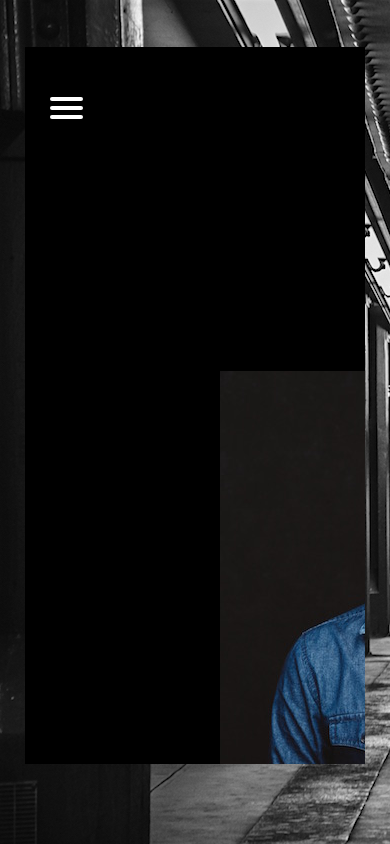
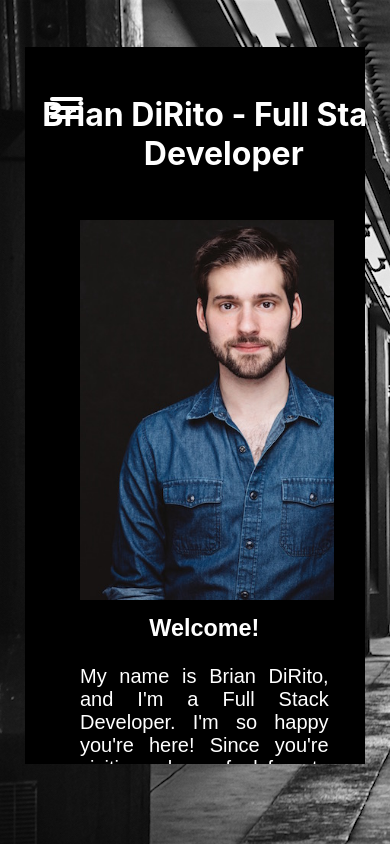
Before and after one commit to Bcdirito/github.bcdirito.io, a React (Create React App) app: page / in a window 390 px wide. Built offline with nearby package versions, Linux system fonts and the light colour scheme.

Commit message:
refactoring for deployment

```diff
--- a/public/index.html
+++ b/public/index.html
@@ -4,7 +4,7 @@
   <head>
     <meta charset="utf-8" />
     <!-- <link rel="shortcut icon" href="%PUBLIC_URL%/favicon.ico"> -->
-    <meta name="viewport" content="width=device-width, initial-scale=1, shrink-to-fit=no" />
+    <meta name="viewport" content="width=device-width, initial-scale=1"/>
     <meta name="theme-color" content="#000000">
     <!--
       manifest.json provides metadata used when your web app is added to the
--- a/src/css/home.css
+++ b/src/css/home.css
@@ -170,7 +170,7 @@
 
   /* iPhone x */
 
-  @media only screen and (max-height: 812px) and (min-width: 375px) and (orientation:portrait) {
+  /* @media only screen and (max-height: 812px) and (min-width: 375px) and (orientation:portrait) {
 
     .homePage {
         margin-top: 50px;
@@ -281,11 +281,11 @@
         margin-left: -49%;
         margin-right: 10%;
     }
-}
+} */
 
 /* iphone 6/7/8 */
 
-@media only screen and (max-width: 667px) and (min-height: 375px) and (orientation:landscape){
+/* @media only screen and (max-width: 667px) and (min-height: 375px) and (orientation:landscape){
     .homePage {
         margin-left: 0px;
     }
@@ -353,40 +353,42 @@
       padding-top: 0px;
       text-align: left;
       font-size: 26px;
-      margin-right: -20px;
-      margin-left: -210px;
-      margin-top: -25px;
       margin-bottom: 20px;
   }
 
   .homeContent {
-      margin-top: -30px;
       width: 67vw;
       height: 250px;
-      margin-bottom: -0px;
+      display: flex;
+      flex-direction: column;
+      align-self: center
   }
 
   .headshot {
       width: 225px;
+      margin-bottom: 0px;
   }
 
   .homeText {
       font-size: 16px;
-      margin-left: 150px;
-      margin-top: 0px;
+      padding-right: 50px;
+      padding-top: 0px;
+      margin-left: 0px;
+      margin-right: 0px;
   }
 
   .homeText h3 {
       text-align: center;
-      padding-right: 22px;
-      margin-left: -190px;
+      padding-left: 215px;
   }
 
   .homeText p {
       text-align: justify;
-      margin-left: -200px;
+      display: flex;
+      margin-left: 0px;
+      margin-right: 0px;
       padding-left: 0px;
-      padding-right: 30px;
+      padding-right: 0px;
   }
 
   .homeIcons {
@@ -397,12 +399,12 @@
   .homeIcons p {
       margin-left: -35%;
       margin-right: 10%;
-  }
-}
+  } */
+/* } */
 
 /* iphone 6/7/8 Plus */
 
-@media only screen and (max-width: 736px) and (min-height: 414px) and (orientation:landscape){
+/* @media only screen and (max-width: 736px) and (min-height: 414px) and (orientation:landscape){
   .Home {
       max-height: 75vh;
       margin-top: -25px;
@@ -518,11 +520,11 @@
       margin-right: 10%;
       font-size: 18px;
   }
-}
+} */
 
 /* Galaxy S5 */
 
-@media only screen and (min-width: 360px) and (max-height: 640px) and (orientation:portrait){
+/* @media only screen and (min-width: 360px) and (max-height: 640px) and (orientation:portrait){
     .Home {
         max-height: 75vh;
     }
@@ -630,11 +632,11 @@
         margin-left: -110px;
         margin-right: -20px;
     }
-}
+} */
 
 /* Pixel 2 */
 
-@media only screen and (min-width: 411px) and (max-height: 731px) and (orientation: portrait) {
+/* @media only screen and (min-width: 411px) and (max-height: 731px) and (orientation: portrait) {
     .homeContent {
         margin-left: 70px;
     }
@@ -681,11 +683,11 @@
     .homeIcons {
         margin-left: 255px;
     }
-}
+} */
 
 /* Pixel 2 XL */
 
-@media only screen and (min-width: 411px) and (min-height: 737px) and (max-height: 823px) and (orientation: portrait) {
+/* @media only screen and (min-width: 411px) and (min-height: 737px) and (max-height: 823px) and (orientation: portrait) {
     .homePage {
         margin-left: 0px;
     }
@@ -750,11 +752,11 @@
     .homeIcons p {
         margin-left: -230px;
     }
-}
+} */
 
 /* iPhone 5 */
 
-@media only screen and (min-width: 320px) and (max-height: 568px) and (orientation:portrait){
+/* @media only screen and (min-width: 320px) and (max-height: 568px) and (orientation:portrait){
     .homePage {
         margin-left: 0px
     }
@@ -819,4 +821,86 @@
     .homeIcons {
         margin-left: 230px;
     }
+} */
+
+/* phones & mini tablet */
+
+@media only screen and (max-width: 768px) {
+    .homePage h1 {
+        margin-left: 0%;
+        margin-right: 0%;
+        padding-left: 0%;
+        padding-right: 0%
+    }
+
+    .homePage {
+        margin-left: 0%;
+        display: grid;
+    }
+
+    .headshot {
+        width: 65vw;
+        margin-top: 0%;
+        margin-left: 0%;
+        margin-bottom: 5%;
+    }
+
+    .homeText {
+        margin-left: 0%;
+        margin-right: 0%;
+        padding-right: 15%;
+        padding-left: 0%;
+    }
+
+    .homeIcons {
+        margin-left: 25%;
+    }
 }
+
+@media only screen and (max-width: 823px) and (orientation: landscape){
+    .homePage h1 {
+        margin-top: 2%;
+        margin-left: 0%;
+        margin-right: 0%;
+        padding-left: 0%;
+        padding-right: 0%
+    }
+
+    .homePage {
+        margin-left: 0%;
+        display: grid;
+
+    }
+
+    .homeContent {
+        margin-left: 15%;
+    }
+
+    .headshot {
+        width: 55vw;
+        margin-top: 0%;
+        margin-left: 5%;
+        margin-bottom: 5%;
+    }
+
+    .homeText {
+        margin-left: 0%;
+        margin-right: 0%;
+        padding-right: 20%;
+        padding-left: 5%;
+    }
+
+    .homeText h3 {
+        margin-left: 3%
+    }
+
+    .homeIcons {
+        margin-left: 33%;
+    }
+
+    .homeIcons p {
+        padding-left: 0%;
+        padding-right: 37%;
+        margin-right: 0%
+    }
+}
```
